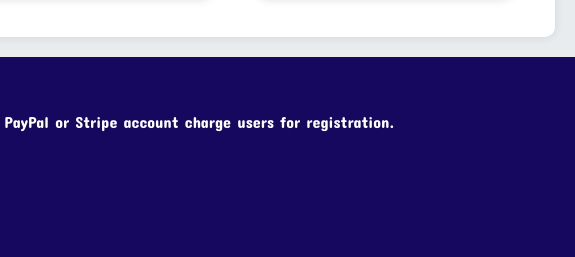
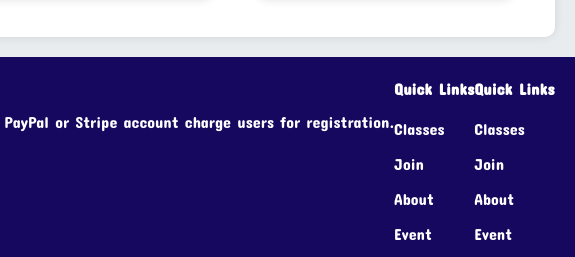
Before and after one commit to sapna008/evaluation, a plain HTML site: page index.html in a window 1280 px wide. Shown: the part 1870-2127 px from the top of the page, 705-1280 px from the left. Drawn offline with Linux system fonts and the light colour scheme.

Commit message:
project created

```diff
--- a/index.html
+++ b/index.html
@@ -162,6 +162,7 @@
 
 
 <footer class="footer">
+<div class="foot1">
     <img src="logo.png.webp" alt="">
     <p>
         Users and submit their own items. You can create different packages and by connecting with your PayPal or Stripe account charge users for registration.
@@ -171,6 +172,21 @@
         <i style="font-size:24px" class="fa">&#xf09a;</i>
         <i style="font-size:24px" class="fa">&#xf08c;</i>
     </div>
+</div>
+<div class="foot2">
+    <h4>Quick Links</h4>
+    <p>Classes</p>
+    <p>Join</p>
+    <p>About</p>
+    <p>Event</p>
+</div>
+<div class="foot3">
+    <h4>Quick Links</h4>
+    <p>Classes</p>
+    <p>Join</p>
+    <p>About</p>
+    <p>Event</p>
+</div>
 
 </footer>
 
--- a/style.css
+++ b/style.css
@@ -286,6 +286,7 @@ header p {
     background-color: #15085e;
     color: white;
     height: 200px;
+    display: flex;
 }
 .foot{
     display: flex;
```
